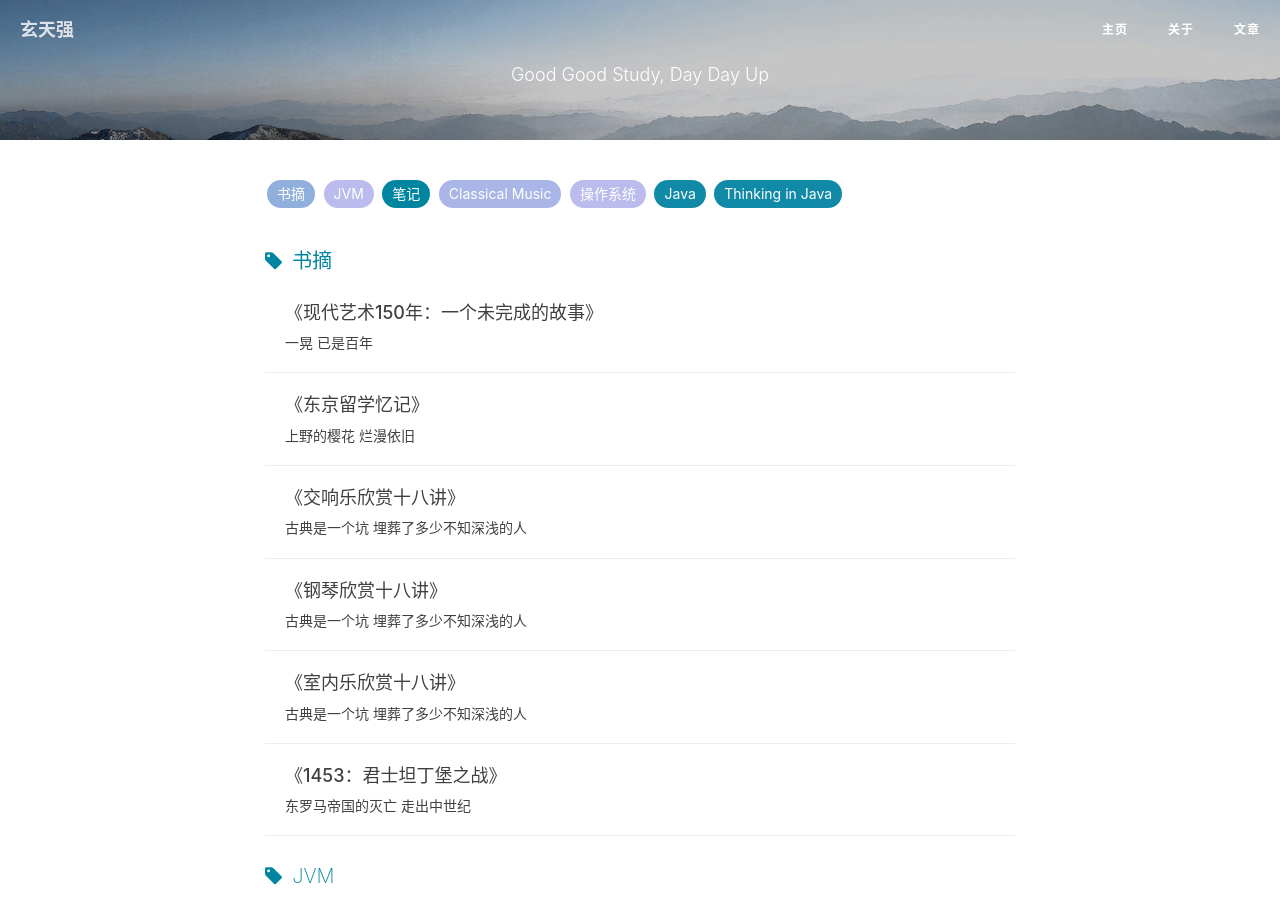
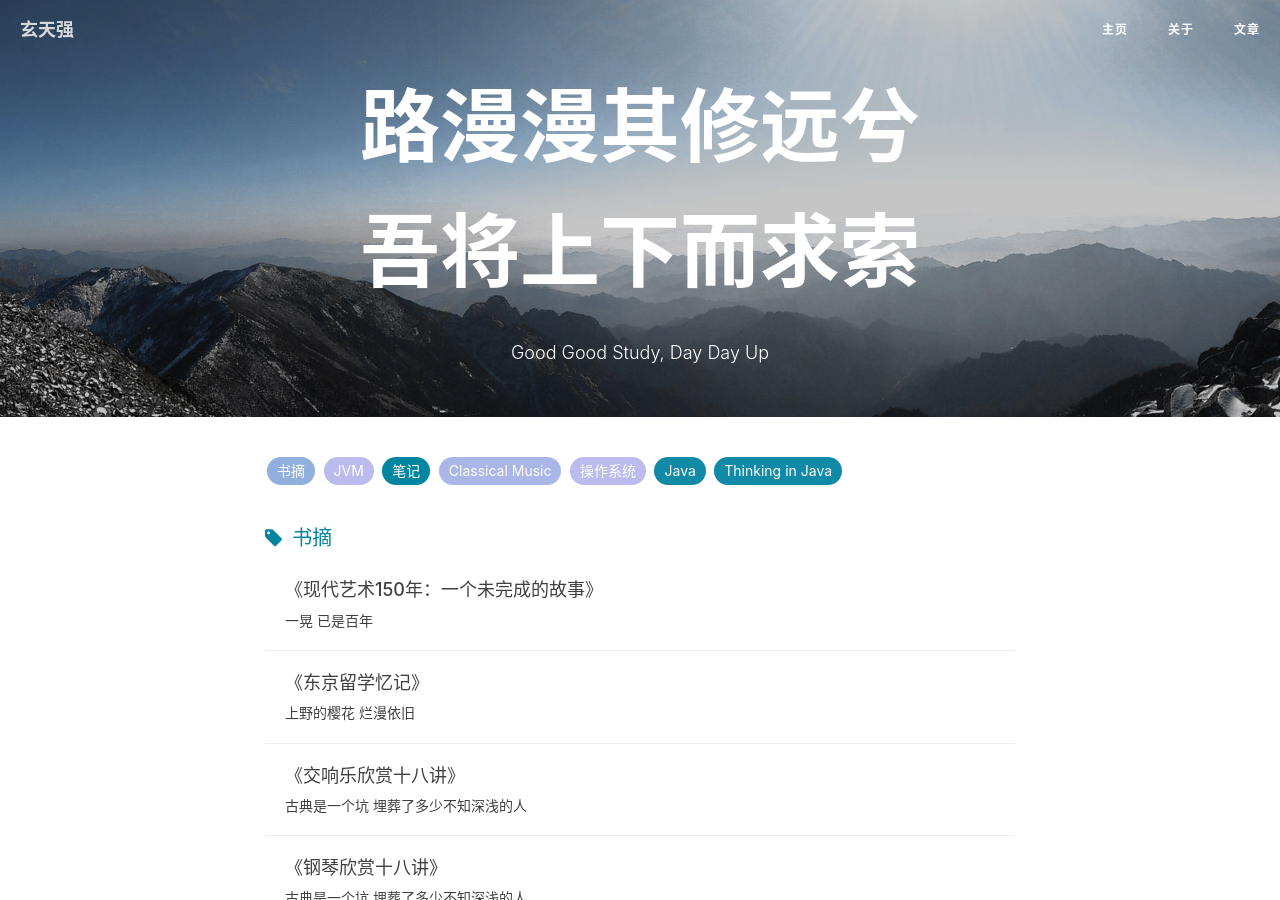
Before and after one commit to sophon250/sophon250.github.io, a Jekyll site: the page built from 文章.html, in a window 1280 px wide and 900 px high. Built offline with Jekyll 4.4.1, drawn with Linux system fonts in a browser that asks for light colours; nearby versions of some CDN libraries; comment, search, counter and statistics services are not loaded.

```diff
--- a/关于.html
+++ b/关于.html
@@ -15,7 +15,7 @@ header-img: "img/about-bg.jpg"
 					-->
 					<br></br>
 					<br></br>
-					<h2>大道如青天</h2>
+					<h1>大道如青天</h1>
                     <span class="subheading">{{ page.description }}</span>
 					<br></br>
 					<br></br>
--- a/文章.html
+++ b/文章.html
@@ -14,6 +14,9 @@ header-img: "img/tag-bg-xtq.jpg"
 					<!--
                     <h1>{% if page.title %}{{ page.title }}{% else %}{{ site.title }}{% endif %}</h1>
 					-->
+					<br/>
+					<h1>路漫漫其修远兮</h1><br/>
+					<h1>吾将上下而求索</h1><br/>
                     <span class="subheading">{{ page.description }}</span>
 
                 </div>
```
